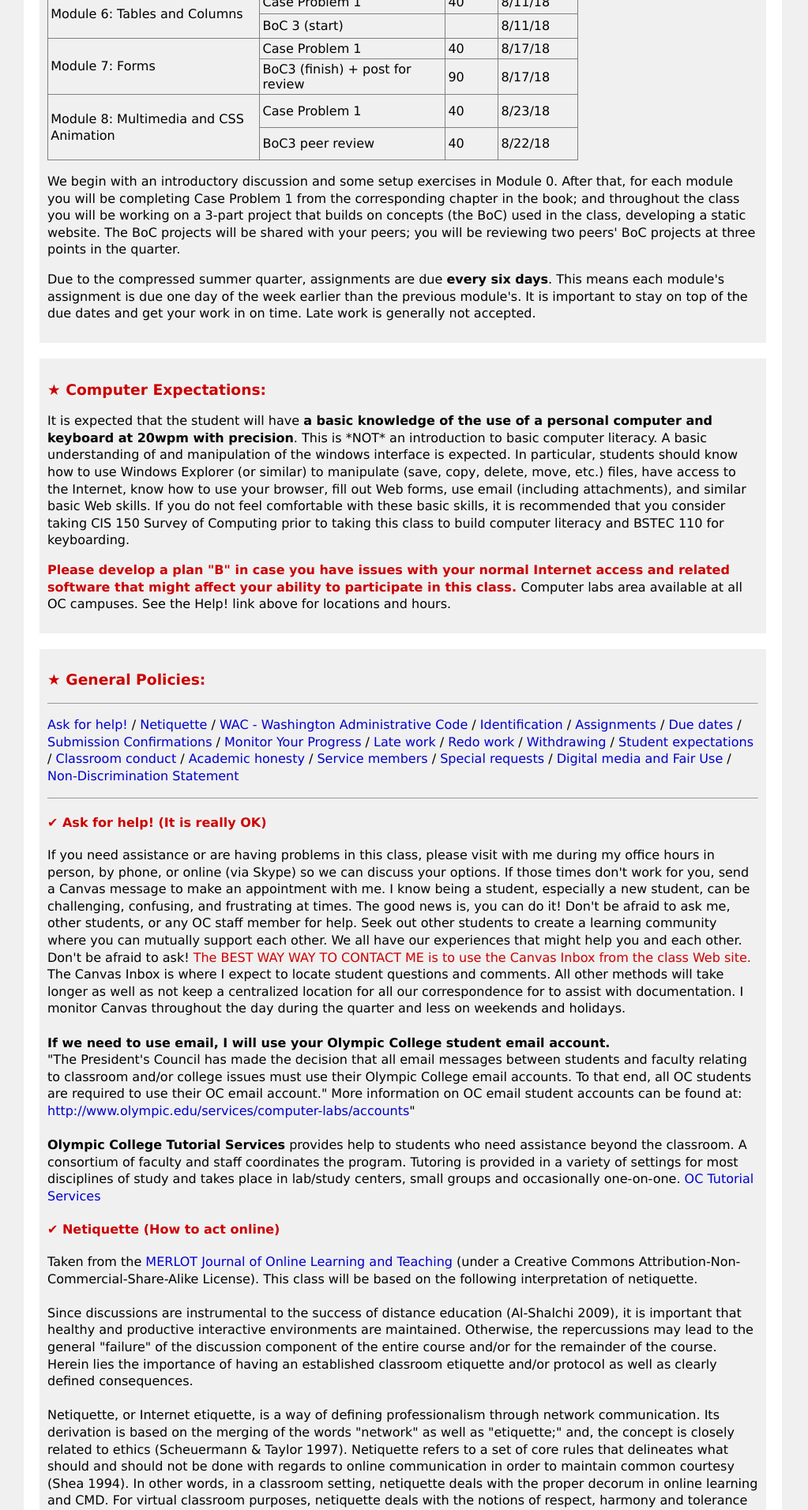
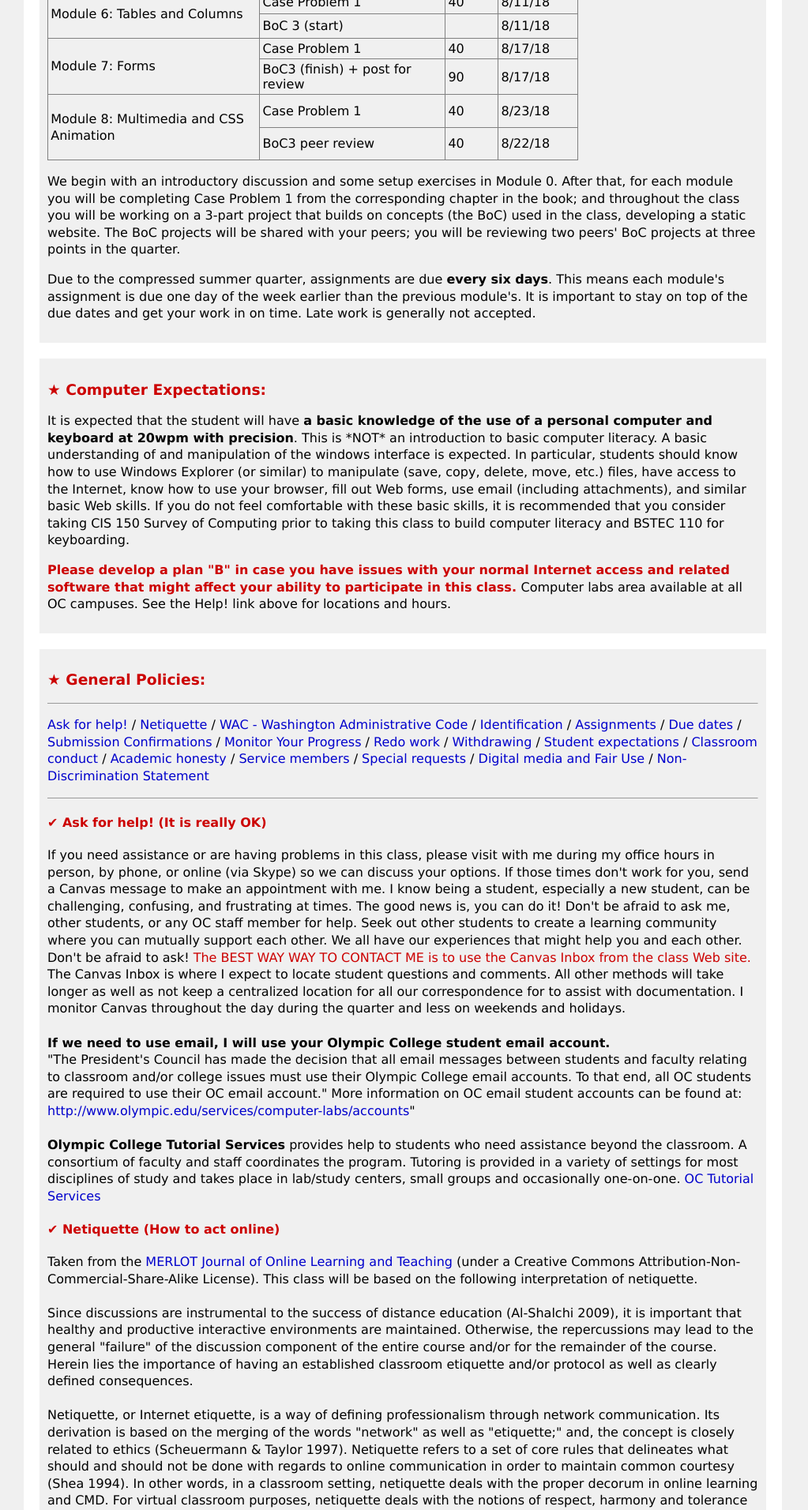
Before and after one commit to argoc/syllabub, a Jekyll site: the page CIS155.html, which Jekyll copies as it is, in a window 1280 px wide. Shown: the part 2645-4557 px from the top of the page at 79% size, without its empty margins (0-1023 px from the left). Built offline with Jekyll 4.4.1, drawn with Linux system fonts in a browser that asks for light colours.

Commit message:
refine layout and wording

```diff
--- a/CIS155.html
+++ b/CIS155.html
@@ -7,11 +7,9 @@
 
 <!-- link rel="stylesheet" type="text/css" href="guts/ocx6.css" / -->
 <style>
-body { background: #f0f0f0; font-family: Verdana, Arial, sans-serif; }
+body { background: #f0f0f0; font-family: Verdana, Arial, sans-serif; margin: auto; width: calc(100% - 320px); }
 header { padding: 10px 20px 10px 20px; background: #f0f0f0; margin: -10px -40px 0px -10px; }
-section { width: calc(100% - 320px); margin: 20px 0px 20px 10px; padding: 20px; float: left;
-    /* margin: auto; width: 70%; */
-			background: #ffffff; }
+section { width: 100%; margin: 20px 0px 20px 10px; padding: 20px; float: left; background: #ffffff; }
 h3 { color: #cc0000; }
 h4 { color: #cc0000; }
 p, li { line-height: 135%; }
@@ -307,7 +305,6 @@ Computer labs area available at all OC campuses. See the Help! link above for lo
 <a href="#Due-dates">Due dates</a> /
 <a href="#Form-Confirmations">Submission Confirmations</a> /
 <a href="#my-points">Monitor Your Progress</a> /
-<a href="#late-work">Late work</a> /
 <a href="#redo">Redo work</a> /
 <a href="#withdrawing">Withdrawing</a> /
 <a href="#expectations">Student expectations</a> /
```
